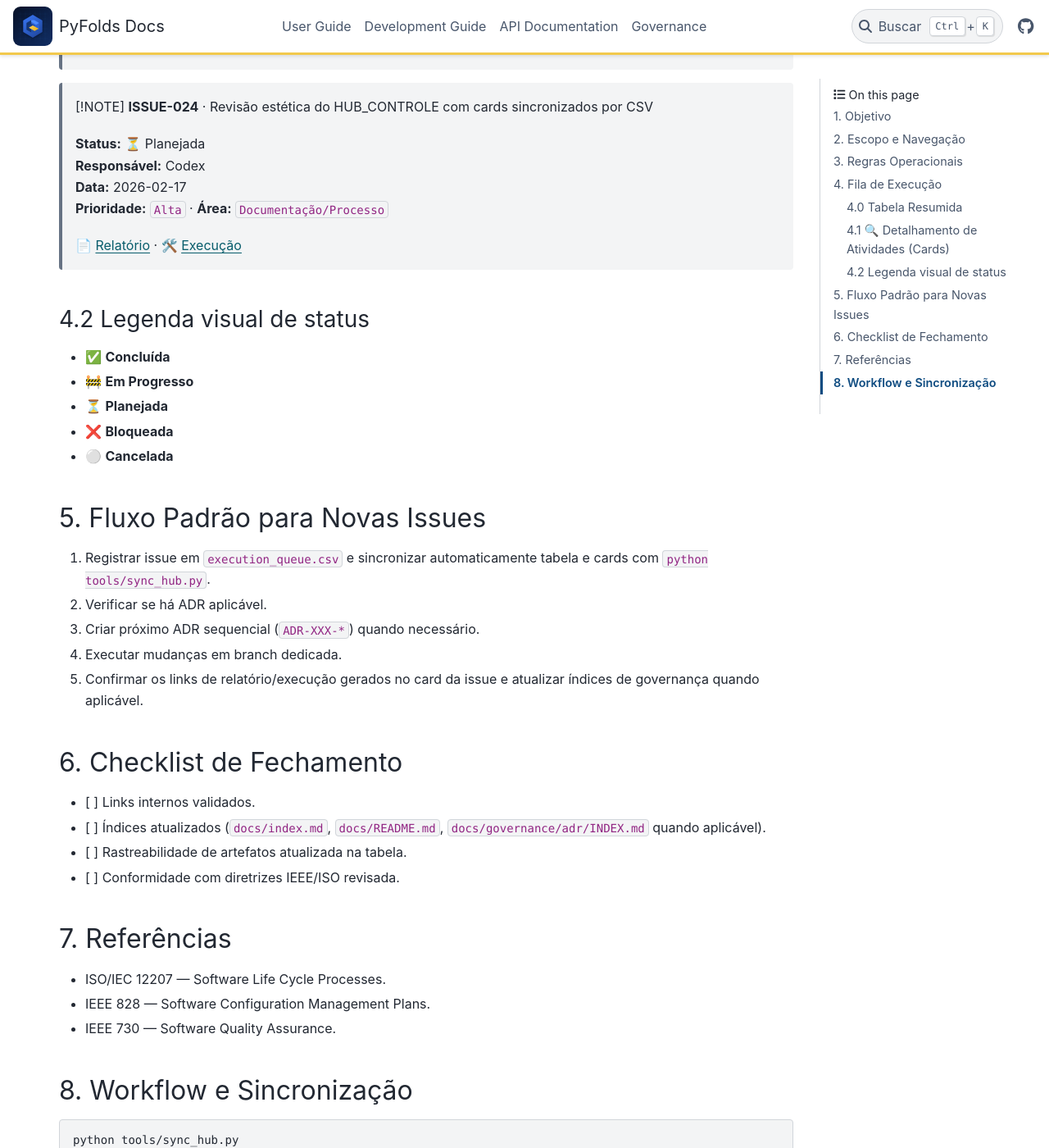
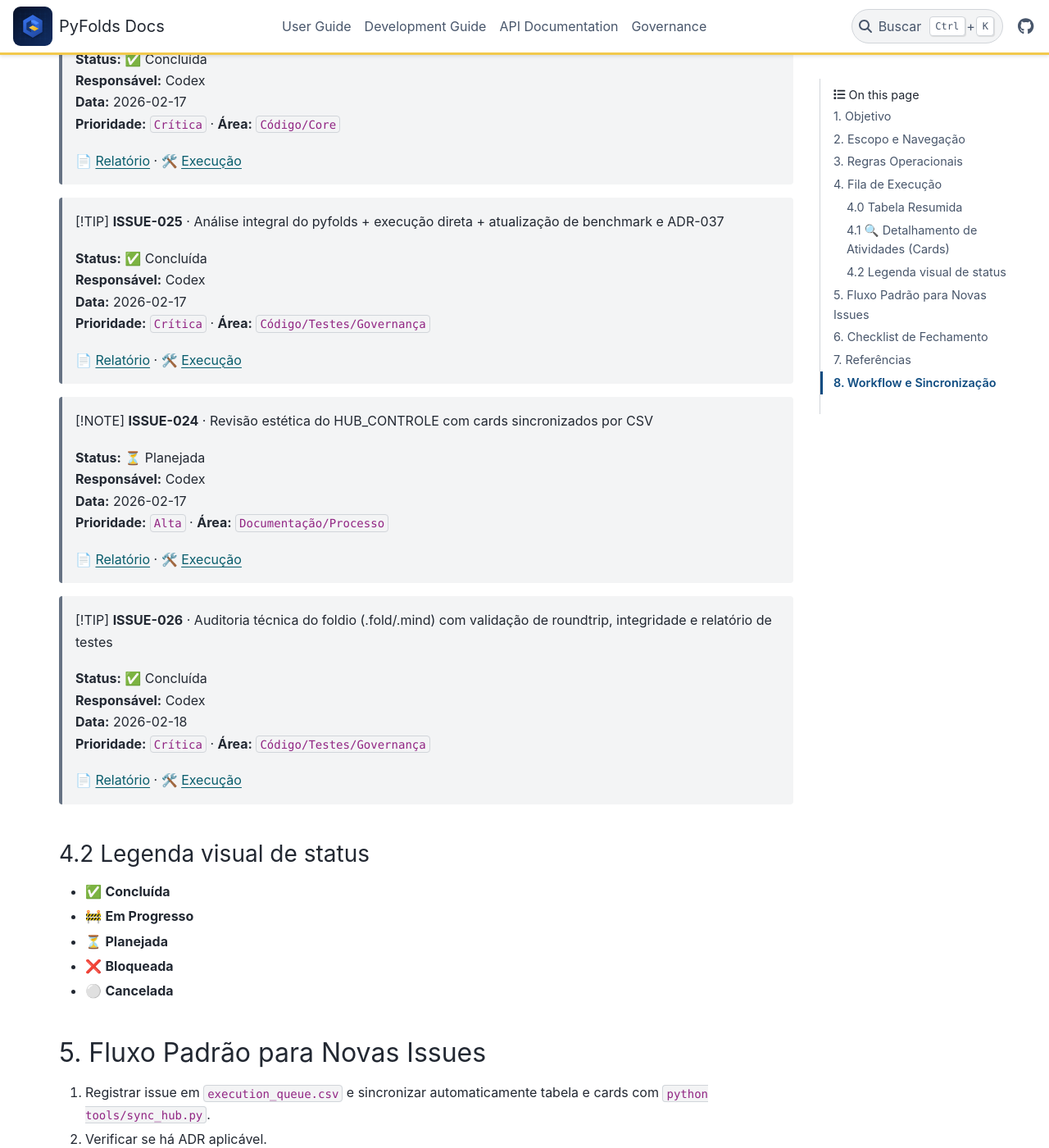
Before and after one commit to Mindfolds-labs/pyfolds, a Sphinx documentation site: the page built from docs/development/HUB_CONTROLE.md, in a window 1280 px wide and 1400 px high, scrolled down 9271 px. Shown: the whole window at 82% size. Built offline with Sphinx 7.4.7 and the PyData theme 0.15.4, drawn with Linux system fonts in a browser that asks for light colours; some of the changed text lies outside the part shown.

Commit message:
Add ISSUE-026 foldio audit report and roundtrip state_dict test

```diff
--- a/docs/development/HUB_CONTROLE.md
+++ b/docs/development/HUB_CONTROLE.md
@@ -59,6 +59,8 @@
 | ISSUE-023 | Concluída | Auditoria corretiva de estabilidade runtime e consistência cross-módulo | Codex | 2026-02-17 |
 | ISSUE-022 | Concluída | Auditoria e correção do neurônio MPJRD (thread safety + validações + plasticidade) | Codex | 2026-02-17 |
 | ISSUE-025 | Concluída | Análise integral do pyfolds + execução direta + atualização de benchmark e ADR-037 | Codex | 2026-02-17 |
+| ISSUE-024 | Planejada | Revisão estética do HUB_CONTROLE com cards sincronizados por CSV | Codex | 2026-02-17 |
+| ISSUE-026 | Concluída | Auditoria técnica do foldio (.fold/.mind) com validação de roundtrip, integridade e relatório de testes | Codex | 2026-02-18 |
 <!-- HUB:QUEUE:END -->
 
 ### 4.1 🔍 Detalhamento de Atividades (Cards)
@@ -314,6 +316,16 @@
 >
 > 📄 [Relatório](./prompts/relatorios/ISSUE-022-auditoria-neuron-thread-safety-plasticidade.md) · 🛠️ [Execução](./prompts/execucoes/EXEC-022-auditoria-neuron-thread-safety-plasticidade.md)
 
+> [!TIP]
+> **ISSUE-025** · Análise integral do pyfolds + execução direta + atualização de benchmark e ADR-037
+>
+> **Status:** ✅ Concluída
+> **Responsável:** Codex
+> **Data:** 2026-02-17
+> **Prioridade:** `Crítica` · **Área:** `Código/Testes/Governança`
+>
+> 📄 [Relatório](./prompts/relatorios/ISSUE-025-analise-integral-benchmark-adr37.md) · 🛠️ [Execução](./prompts/execucoes/EXEC-025-analise-integral-benchmark-adr37.md)
+
 > [!NOTE]
 > **ISSUE-024** · Revisão estética do HUB_CONTROLE com cards sincronizados por CSV
 >
@@ -323,6 +335,16 @@
 > **Prioridade:** `Alta` · **Área:** `Documentação/Processo`
 >
 > 📄 [Relatório](./prompts/relatorios/ISSUE-024-correcao-tipos-telemetria-apis.md) · 🛠️ [Execução](./prompts/execucoes/EXEC-024-revisao-estetica-hub-controle.md)
+
+> [!TIP]
+> **ISSUE-026** · Auditoria técnica do foldio (.fold/.mind) com validação de roundtrip, integridade e relatório de testes
+>
+> **Status:** ✅ Concluída
+> **Responsável:** Codex
+> **Data:** 2026-02-18
+> **Prioridade:** `Crítica` · **Área:** `Código/Testes/Governança`
+>
+> 📄 [Relatório](./prompts/relatorios/ISSUE-026-auditoria-foldio-integridade-roundtrip.md) · 🛠️ [Execução](./prompts/execucoes/EXEC-026-auditoria-foldio-integridade-roundtrip.md)
 
 <!-- HUB:CARDS:END -->
 
--- a/docs/development/execution_queue.csv
+++ b/docs/development/execution_queue.csv
@@ -26,3 +26,4 @@
 ISSUE-022,Auditoria e correção do neurônio MPJRD (thread safety + validações + plasticidade),Concluída,Codex,2026-02-17,"src/pyfolds/core/neuron.py; docs/development/prompts/relatorios/ISSUE-022-auditoria-neuron-thread-safety-plasticidade.md; docs/development/prompts/execucoes/EXEC-022-auditoria-neuron-thread-safety-plasticidade.md; docs/development/execution_queue.csv; docs/development/HUB_CONTROLE.md",https://github.com/Mindfolds-labs/pyfolds/issues/22,,Crítica,Código/Core
 ISSUE-025,Análise integral do pyfolds + execução direta + atualização de benchmark e ADR-037,Concluída,Codex,2026-02-17,"docs/development/prompts/relatorios/ISSUE-025-analise-integral-benchmark-adr37.md; docs/development/prompts/execucoes/EXEC-025-analise-integral-benchmark-adr37.md; docs/assets/benchmarks_results.json; docs/assets/BENCHMARKS.md; docs/governance/adr/ADR-037-analise-integral-issue-025-benchmark-refresh.md; docs/governance/adr/INDEX.md",,,Crítica,Código/Testes/Governança
 ISSUE-024,Revisão estética do HUB_CONTROLE com cards sincronizados por CSV,Planejada,Codex,2026-02-17,"tools/sync_hub.py; docs/development/HUB_CONTROLE.md; docs/development/prompts/relatorios/ISSUE-024-revisao-estetica-hub-controle.md; docs/development/prompts/execucoes/EXEC-024-revisao-estetica-hub-controle.md; docs/development/execution_queue.csv",,,Alta,Documentação/Processo
+ISSUE-026,"Auditoria técnica do foldio (.fold/.mind) com validação de roundtrip, integridade e relatório de testes",Concluída,Codex,2026-02-18,"tests/unit/serialization/test_foldio.py; docs/development/prompts/relatorios/ISSUE-026-auditoria-foldio-integridade-roundtrip.md; docs/development/prompts/execucoes/EXEC-026-auditoria-foldio-integridade-roundtrip.md; docs/development/execution_queue.csv",,,Crítica,Código/Testes/Governança
```
Also changed, not shown: docs/development/prompts/execucoes/EXEC-026-auditoria-foldio-integridade-roundtrip.md (added, +19 -0 lines), docs/development/prompts/relatorios/ISSUE-026-auditoria-foldio-integridade-roundtrip.md (added, +110 -0 lines), 1 other file.
